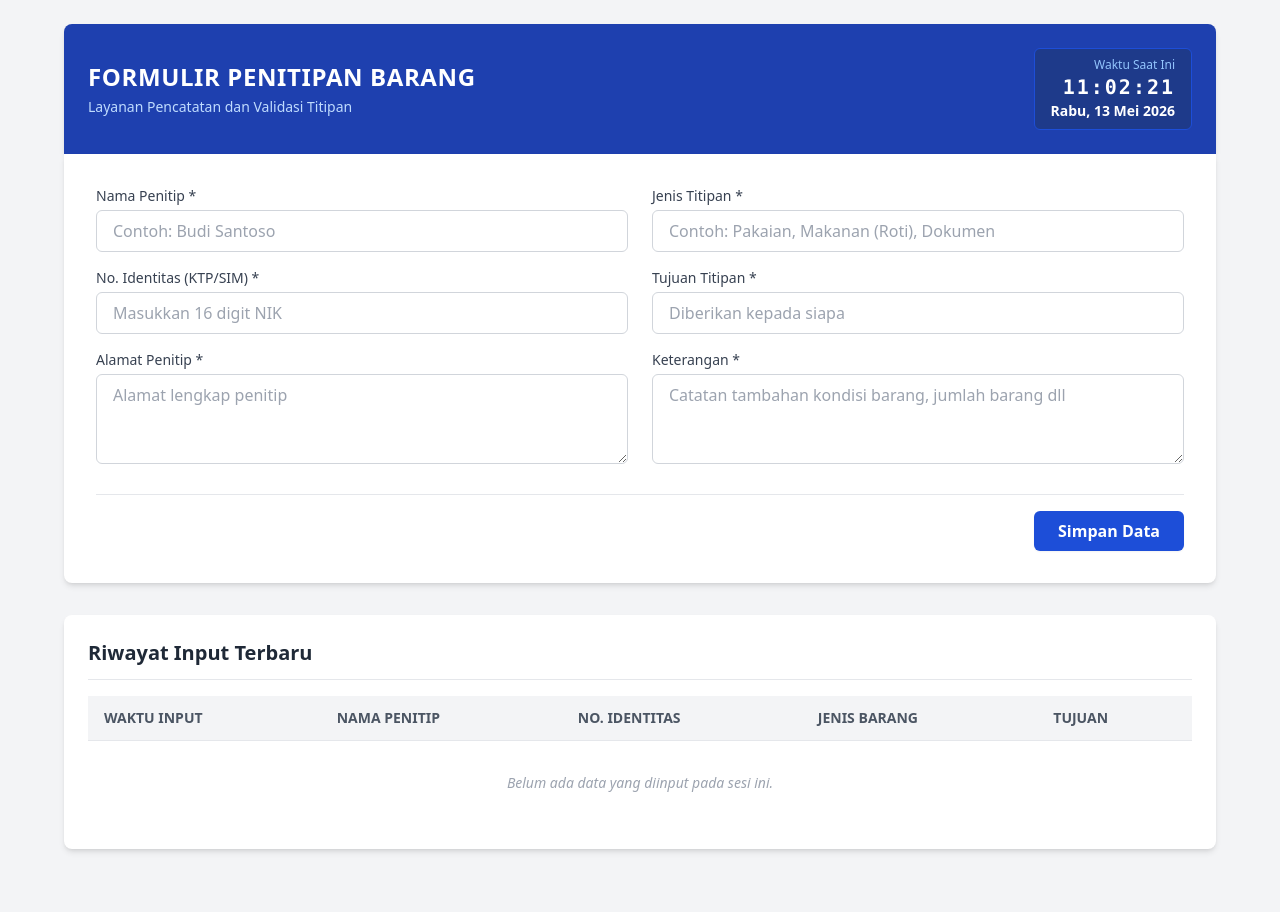
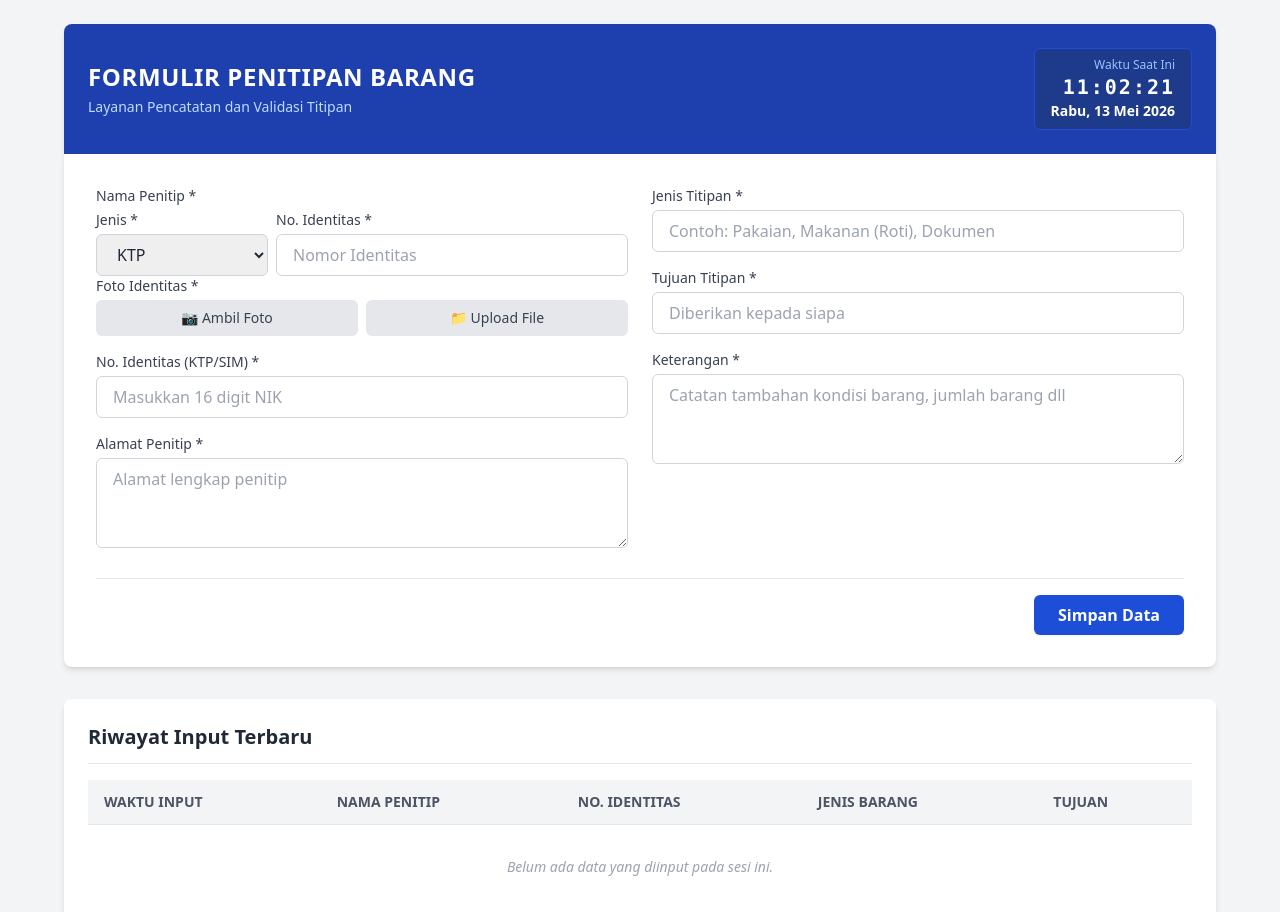
Before and after one commit to SiTITIP/layanan-penitipan-barang, a plain HTML site: page index.html in a window 1280 px wide. Shown: the top 912 px of the page. Before the commit the page ends 873 px from the top, so only its background shows below. Drawn offline with nearby package versions, Linux system fonts and the light colour scheme.

Commit message:
Enhance form with identity type and photo upload
Added identity type selection and photo upload feature to the form.

```diff
--- a/index.html
+++ b/index.html
@@ -27,7 +27,58 @@
                     <div class="space-y-4">
                         <div>
                             <label class="block text-sm font-medium text-gray-700 mb-1">Nama Penitip *</label>
-                            <input type="text" name="nama" required class="w-full px-4 py-2 border border-gray-300 rounded-md focus:ring-blue-500 focus:border-blue-500 outline-none transition" placeholder="Contoh: Budi Santoso">
+                            <!-- Pilihan Jenis Identitas -->
+<div class="grid grid-cols-3 gap-2">
+    <div class="col-span-1">
+        <label class="block text-sm font-medium text-gray-700 mb-1">Jenis *</label>
+        <select name="jenis_identitas" required class="w-full px-4 py-2 border border-gray-300 rounded-md focus:ring-blue-500 focus:border-blue-500 outline-none transition">
+            <option value="KTP">KTP</option>
+            <option value="SIM">SIM</option>
+            <option value="PASPOR">PASPOR</option>
+        </select>
+    </div>
+    <div class="col-span-2">
+        <label class="block text-sm font-medium text-gray-700 mb-1">No. Identitas *</label>
+        <input type="number" name="identitas" required class="w-full px-4 py-2 border border-gray-300 rounded-md focus:ring-blue-500 focus:border-blue-500 outline-none transition" placeholder="Nomor Identitas">
+    </div>
+</div>
+
+<!-- Fitur Kamera & Upload Foto -->
+<div>
+    <label class="block text-sm font-medium text-gray-700 mb-1">Foto Identitas *</label>
+    <div class="flex flex-col gap-3">
+        <div class="flex gap-2">
+            <!-- Tombol Kamera -->
+            <button type="button" onclick="openCamera()" class="flex-1 bg-gray-200 hover:bg-gray-300 text-gray-700 py-2 px-3 rounded-md text-sm flex items-center justify-center gap-2 transition">
+                📷 Ambil Foto
+            </button>
+            <!-- Tombol Upload -->
+            <label class="flex-1 bg-gray-200 hover:bg-gray-300 text-gray-700 py-2 px-3 rounded-md text-sm flex items-center justify-center gap-2 cursor-pointer transition">
+                📁 Upload File
+                <input type="file" name="foto_file" id="foto_file" accept="image/*" class="hidden" onchange="previewImage(this)">
+            </label>
+        </div>
+
+        <!-- Area Preview -->
+        <div id="previewContainer" class="hidden relative border-2 border-dashed border-gray-300 rounded-md p-2 bg-gray-50">
+            <img id="imagePreview" src="#" alt="Preview" class="max-h-48 mx-auto rounded-md">
+            <button type="button" onclick="resetPreview()" class="absolute top-1 right-1 bg-red-500 text-white rounded-full p-1 hover:bg-red-600">
+                <svg xmlns="http://www.w3.org/2000/svg" class="h-4 w-4" fill="none" viewBox="0 0 24 24" stroke="currentColor">
+                    <path stroke-linecap="round" stroke-linejoin="round" stroke-width="2" d="M6 18L18 6M6 6l12 12" />
+                </svg>
+            </button>
+            <!-- Input hidden untuk menyimpan data base64 foto dari kamera -->
+            <input type="hidden" name="foto_base64" id="foto_base64">
+        </div>
+
+        <!-- Element Video untuk Kamera (Hidden by default) -->
+        <div id="cameraContainer" class="hidden flex flex-col gap-2">
+            <video id="video" class="w-full bg-black rounded-md" autoplay></video>
+            <button type="button" onclick="takeSnapshot()" class="bg-blue-600 text-white py-2 rounded-md">Klik untuk Foto</button>
+            <canvas id="canvas" class="hidden"></canvas>
+        </div>
+    </div>
+</div>
                         </div>
                         <div>
                             <label class="block text-sm font-medium text-gray-700 mb-1">No. Identitas (KTP/SIM) *</label>
```
